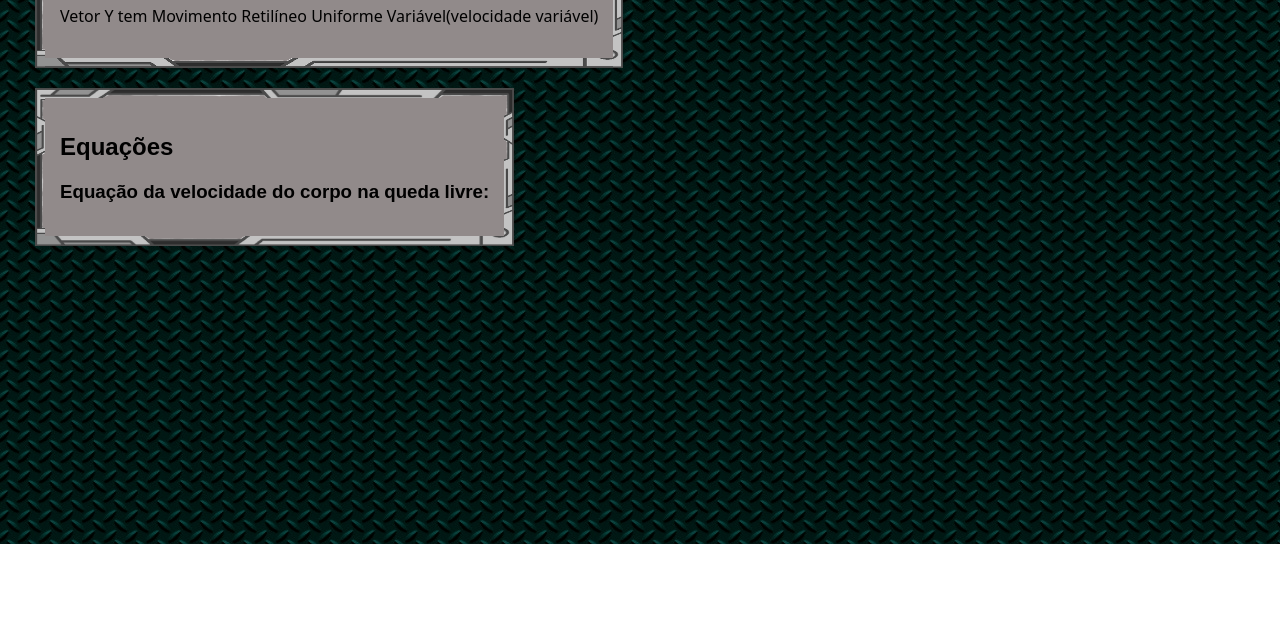
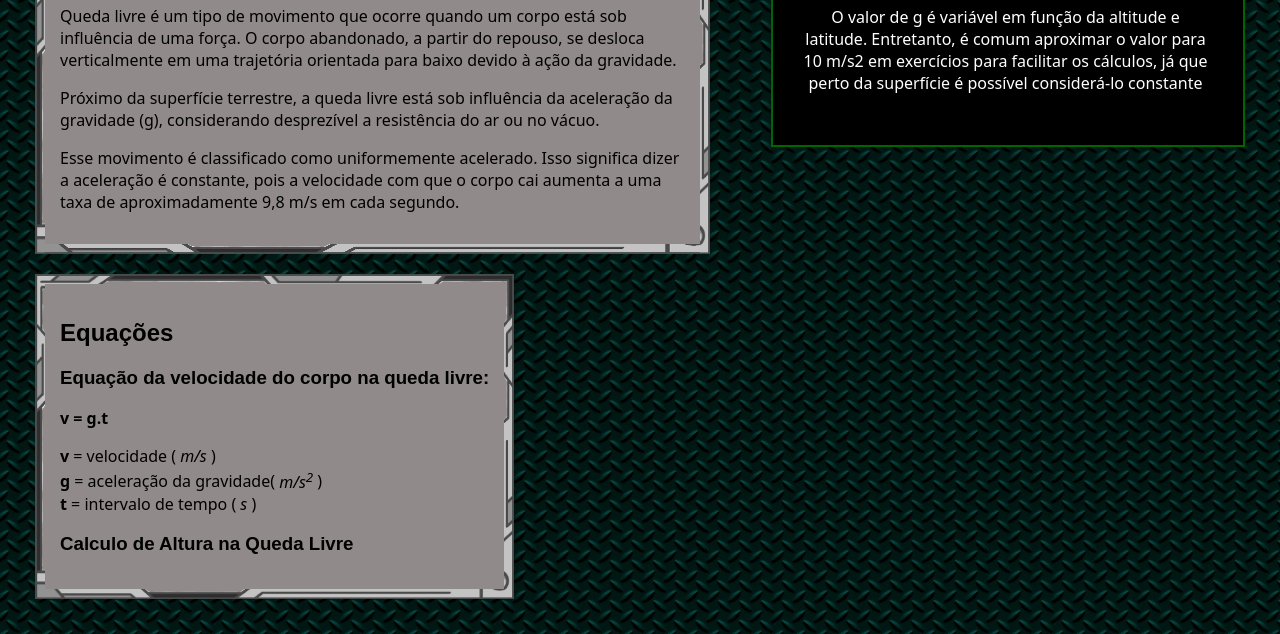
Before and after one commit to Bernardodeas/TP1-Lpw, a plain HTML site: page Queda-Livre.html in a window 1280 px wide. Shown: the part 256-890 px from the top of the page. Before the commit the page ends 800 px from the top, so only its background shows below. Drawn offline with Linux system fonts and the light colour scheme; a web font is replaced by a local one.

Commit message:
Conteúdo Queda Livre

```diff
--- a/Queda-Livre.html
+++ b/Queda-Livre.html
@@ -19,18 +19,45 @@
             </ul>
     </header>
 
+    <aside>
+        <p class="tópico">Vetor Y tem Movimento Retilíneo Uniforme Variável(velocidade variável)</p>
+
+        <p>O valor de g é variável em função da altitude e latitude. Entretanto, é comum aproximar o valor para 10 m/s2 em exercícios para facilitar os cálculos, já que perto da superfície é possível considerá-lo constante</p>
+    </aside>
+
     <main>
         <section>
-            <h2>Queda Livre</h2>
+            <article>
+                <h2>Queda Livre</h2>
 
-            <p class="tópico">Vetor Y tem Movimento Retilíneo Uniforme Variável(velocidade variável)</p>
+                <p>Queda livre é um tipo de movimento que ocorre quando um corpo está sob influência de uma força. O corpo abandonado, a partir do repouso, se desloca verticalmente em uma trajetória orientada para baixo devido à ação da gravidade.</p>
+
+                <p>Próximo da superfície terrestre, a queda livre está sob influência da aceleração da gravidade (g), considerando desprezível a resistência do ar ou no vácuo.</p>
+
+                <p>
+                    Esse movimento é classificado como uniformemente acelerado. Isso significa dizer a aceleração é constante, pois a velocidade com que o corpo cai aumenta a uma taxa de aproximadamente 9,8 m/s em cada segundo.
+                </p>
+            </article>
         </section>
-
         <section>
             <h2>Equações</h2>
-
+        <article>
             <h3>Equação da velocidade do corpo na queda livre:</h3>
 
+            <p><strong>v &equals; g.t</strong></p>
+
+            <p>
+                <strong>v</strong> &equals; velocidade (<em> m/s </em>)<br>
+                <strong>g</strong> &equals; aceleração da gravidade( <em>m/s<sup>2</em> )<br>
+                <strong>t</strong> &equals; intervalo de tempo ( <em>s </em>)
+            </p>
+        </article>
+
+        <article>
+            <h3>Calculo de Altura na Queda Livre</h3>
+
+            <p></p>
+        </article>
 
         </section>
     </main>
```
